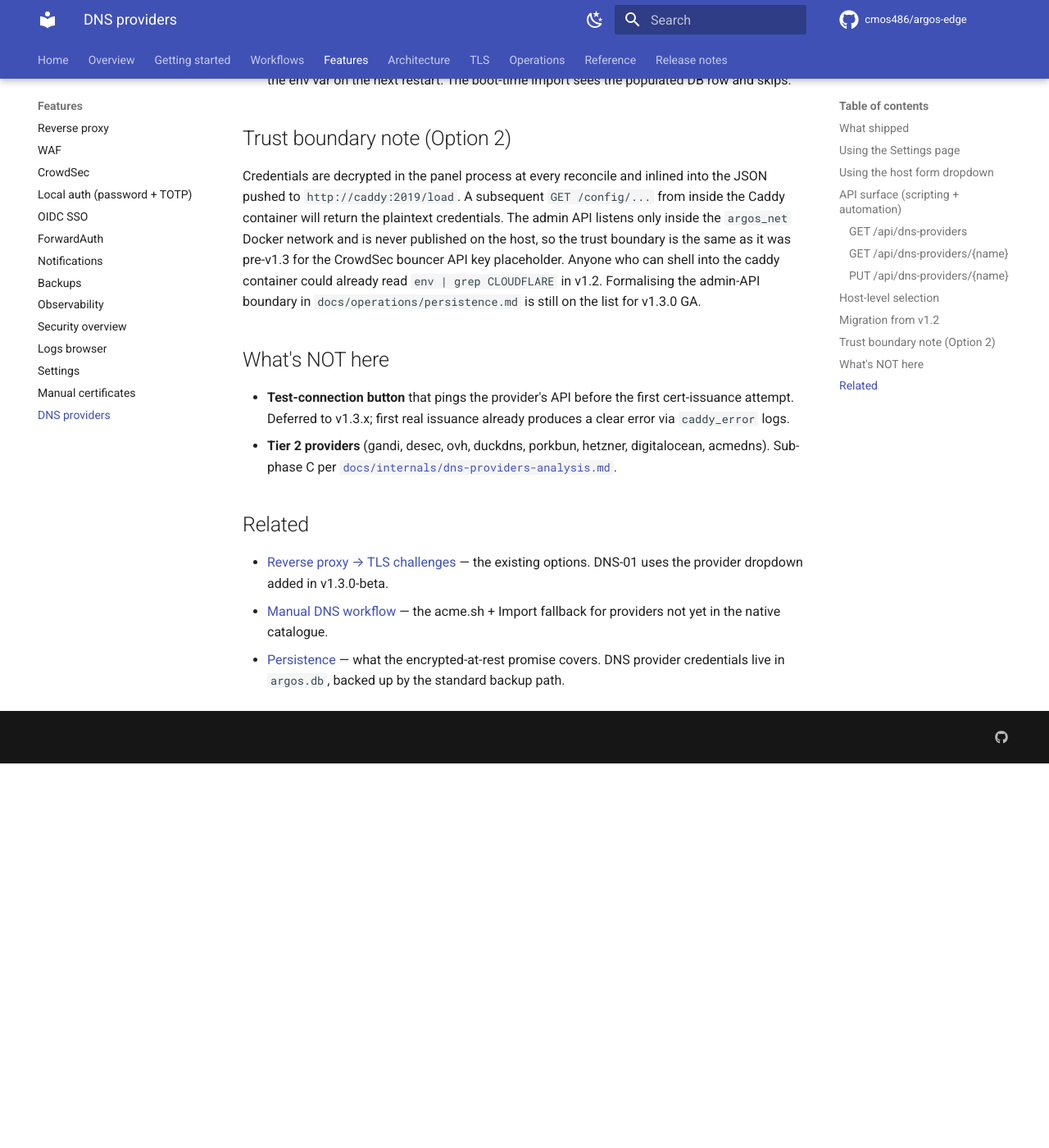
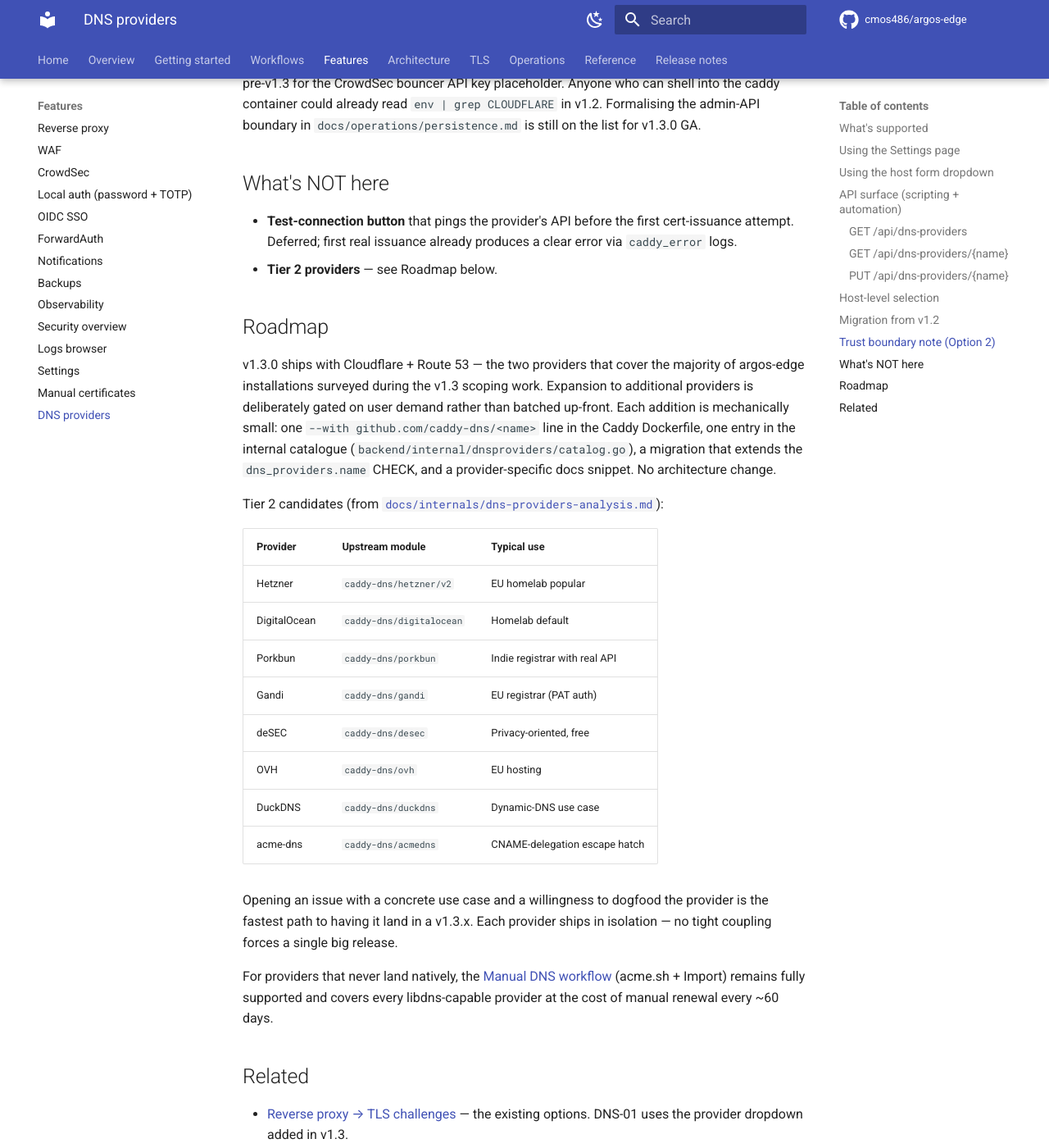
Before and after one commit to cmos486/argos-edge, an MkDocs documentation site: the page built from docs/features/dns-providers.md, in a window 1280 px wide and 1400 px high, scrolled down 4992 px. Shown: the whole window at 82% size. Built offline with MkDocs 1.6.1 and Material for MkDocs 9.7.7, drawn with Linux system fonts in a browser that asks for light colours; comment, search, counter and statistics services are not loaded; before the commit the page ends 5923 px from its top, so only the background shows below that; some of the changed text lies outside the part shown.

Commit message:
docs: finalize DNS providers feature page for v1.3.0 GA

```diff
--- a/docs/features/dns-providers.md
+++ b/docs/features/dns-providers.md
@@ -1,10 +1,4 @@
 # DNS providers
-
-!!! info "v1.3.0-beta — UI landed"
-    Sub-phase B adds the Settings page and host-form dropdown on top
-    of the sub-phase A backend. The API endpoints documented below
-    remain fully supported; the UI is the recommended path for
-    day-to-day operation.
 
 Before v1.3 the panel shipped with exactly one DNS provider for ACME
 DNS-01: **Cloudflare**, with the token passed as the
@@ -13,13 +7,11 @@
 live encrypted in the panel DB and are streamed inline into the Caddy
 `/load` JSON at every reconcile.
 
-## What shipped
-
-Backend (v1.3.0-alpha):
+## What's supported
 
 - **Two providers compiled into the Caddy image**:
     - `cloudflare` (unchanged from v1.2).
-    - `route53` (AWS Route 53; new).
+    - `route53` (AWS Route 53; new in v1.3).
 - **Per-provider credentials in the DB**, AES-GCM-encrypted under
   `ARGOS_MASTER_KEY` (same master key that already protects OIDC
   client secrets, SMTP passwords, manual-cert private keys, the
@@ -29,18 +21,15 @@
   writes a new env var, the caddy container never restarts on
   credential rotation.
 - **Per-host `tls_dns_provider` column**. Hosts that use
-  `tls_challenge='dns'` now carry a provider name (default
-  `cloudflare` for existing rows). Migration 025 backfills.
+  `tls_challenge='dns'` carry a provider name (default `cloudflare`
+  for rows migrated from v1.2). Migration 025 backfills.
 - **Legacy env-var import on boot**. If `CLOUDFLARE_API_TOKEN` is
   set in the panel's environment AND the `dns_providers` table has
   no cloudflare credentials, the env value is encrypted and
   imported on boot. Idempotent; logs a one-time INFO advising the
   operator to remove the env value from `.env` at their
-  convenience. The env var continues to work as a fallback for
-  one release; it is scheduled for removal in v1.4.
-
-UI (v1.3.0-beta):
-
+  convenience. The env var continues to work as a fallback for one
+  release; it is scheduled for removal in v1.4.
 - **Settings → DNS providers** card grid: one card per supported
   provider, enable/disable toggle, credential form, Configured /
   Not configured badges, "How to get credentials" deep link to the
@@ -255,17 +244,51 @@
 ## What's NOT here
 
 - **Test-connection button** that pings the provider's API before
-  the first cert-issuance attempt. Deferred to v1.3.x; first real
-  issuance already produces a clear error via `caddy_error` logs.
-- **Tier 2 providers** (gandi, desec, ovh, duckdns, porkbun,
-  hetzner, digitalocean, acmedns). Sub-phase C per
-  [`docs/internals/dns-providers-analysis.md`](https://github.com/cmos486/argos-edge/blob/main/docs/internals/dns-providers-analysis.md).
+  the first cert-issuance attempt. Deferred; first real issuance
+  already produces a clear error via `caddy_error` logs.
+- **Tier 2 providers** — see Roadmap below.
+
+## Roadmap
+
+v1.3.0 ships with Cloudflare + Route 53 — the two providers that
+cover the majority of argos-edge installations surveyed during the
+v1.3 scoping work. Expansion to additional providers is deliberately
+gated on user demand rather than batched up-front. Each addition is
+mechanically small: one `--with github.com/caddy-dns/<name>` line in
+the Caddy Dockerfile, one entry in the internal catalogue
+(`backend/internal/dnsproviders/catalog.go`), a migration that
+extends the `dns_providers.name` CHECK, and a provider-specific docs
+snippet. No architecture change.
+
+Tier 2 candidates (from
+[`docs/internals/dns-providers-analysis.md`](https://github.com/cmos486/argos-edge/blob/main/docs/internals/dns-providers-analysis.md)):
+
+| Provider | Upstream module | Typical use |
+|---|---|---|
+| Hetzner | `caddy-dns/hetzner/v2` | EU homelab popular |
+| DigitalOcean | `caddy-dns/digitalocean` | Homelab default |
+| Porkbun | `caddy-dns/porkbun` | Indie registrar with real API |
+| Gandi | `caddy-dns/gandi` | EU registrar (PAT auth) |
+| deSEC | `caddy-dns/desec` | Privacy-oriented, free |
+| OVH | `caddy-dns/ovh` | EU hosting |
+| DuckDNS | `caddy-dns/duckdns` | Dynamic-DNS use case |
+| acme-dns | `caddy-dns/acmedns` | CNAME-delegation escape hatch |
+
+Opening an issue with a concrete use case and a willingness to
+dogfood the provider is the fastest path to having it land in a
+v1.3.x. Each provider ships in isolation — no tight coupling forces
+a single big release.
+
+For providers that never land natively, the
+[Manual DNS workflow](../tls/manual-dns-workflow.md) (acme.sh +
+Import) remains fully supported and covers every libdns-capable
+provider at the cost of manual renewal every ~60 days.
 
 ## Related
 
 - [Reverse proxy → TLS challenges](reverse-proxy.md#tls-challenges)
   — the existing options. DNS-01 uses the provider dropdown added
-  in v1.3.0-beta.
+  in v1.3.
 - [Manual DNS workflow](../tls/manual-dns-workflow.md) — the
   acme.sh + Import fallback for providers not yet in the native
   catalogue.
```
Also changed, not shown: docs/release-notes/prereleases/v1.3.0-alpha.md (renamed from docs/release-notes/v1.3.0-alpha.md), docs/release-notes/prereleases/v1.3.0-beta.md (renamed from docs/release-notes/v1.3.0-beta.md).
